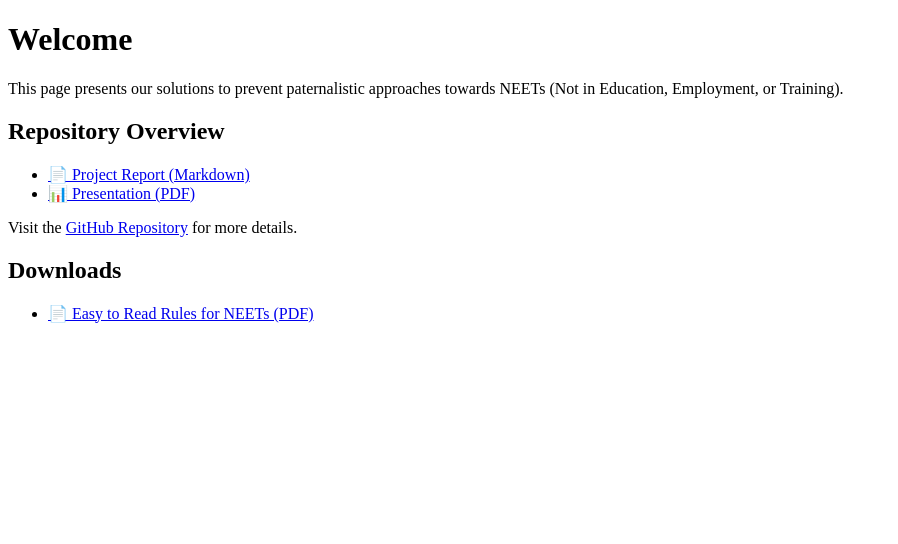
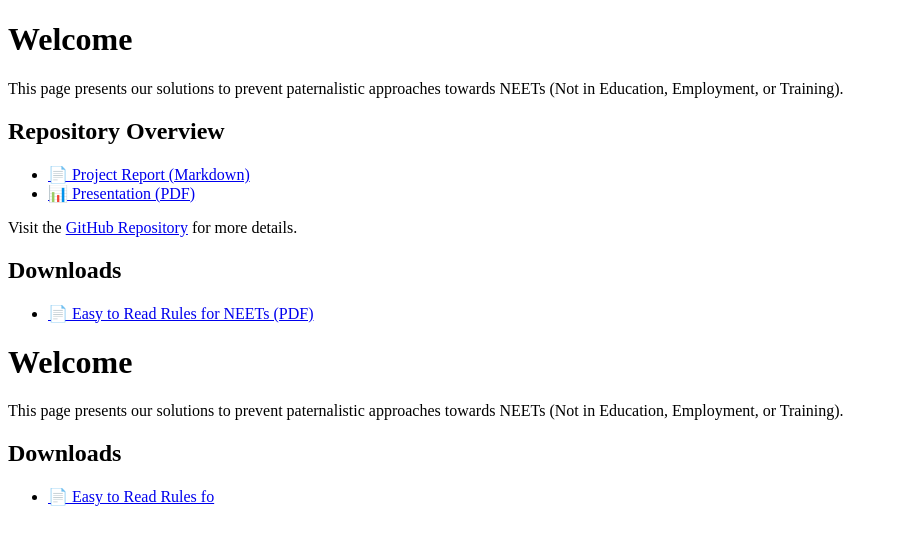
Before and after one commit to tubayaylak-design/Solutions-to-Prevent-Paternalistic-Approach-Towards-NEETs, a plain HTML site: page index.html in a window 1280 px wide. Shown: the whole page, without its empty margins (0-898 px from the left). Drawn offline with Linux system fonts and the light colour scheme.

Commit message:
Update index.html

```diff
--- a/index.html
+++ b/index.html
@@ -22,3 +22,19 @@
 <ul>
   <li><a href="Easy%20to%20read_RULES_NEETs.pdf" target="_blank">📄 Easy to Read Rules for NEETs (PDF)</a></li>
 </ul>
+<!DOCTYPE html>
+<html lang="en">
+<head>
+  <meta charset="UTF-8">
+  <title>Solutions to Prevent Paternalistic Approach Towards NEETs</title>
+  <meta name="viewport" content="width=device-width, initial-scale=1.0">
+</head>
+<body>
+  <h1>Welcome</h1>
+  <p>This page presents our solutions to prevent paternalistic approaches towards NEETs (Not in Education, Employment, or Training).</p>
+
+  <h2>Downloads</h2>
+  <ul>
+    <li>
+      <a href="Easy%20to%20read_RULES_NEETs.pdf" target="_blank">
+        📄 Easy to Read Rules fo
```
